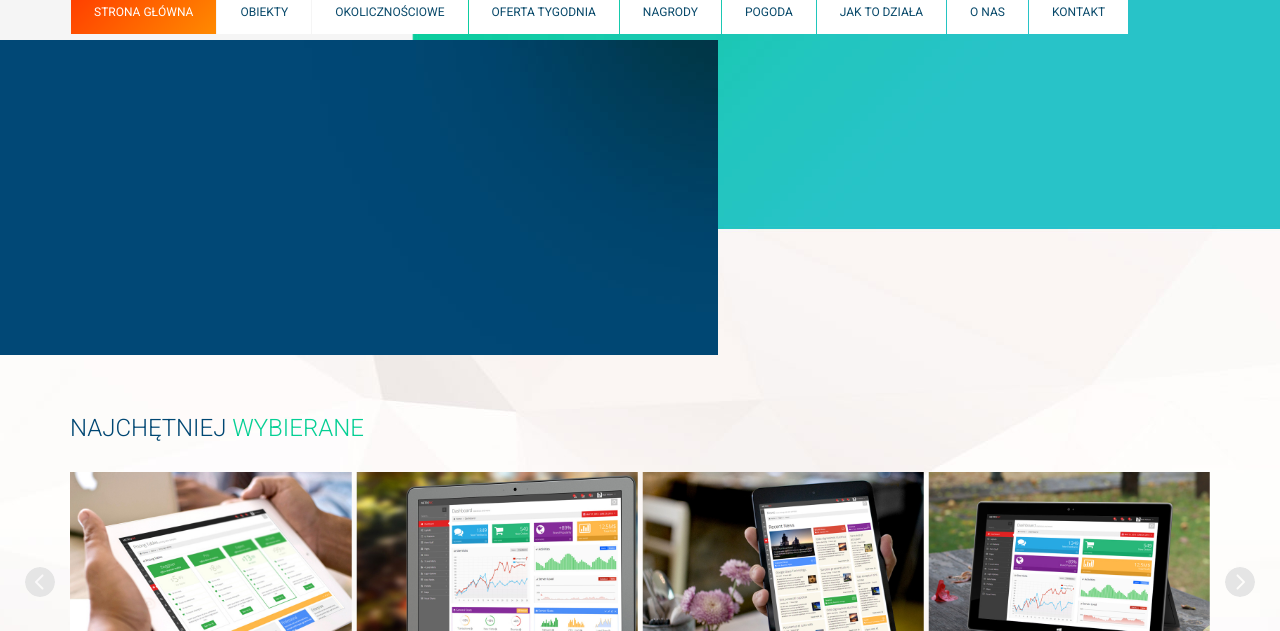
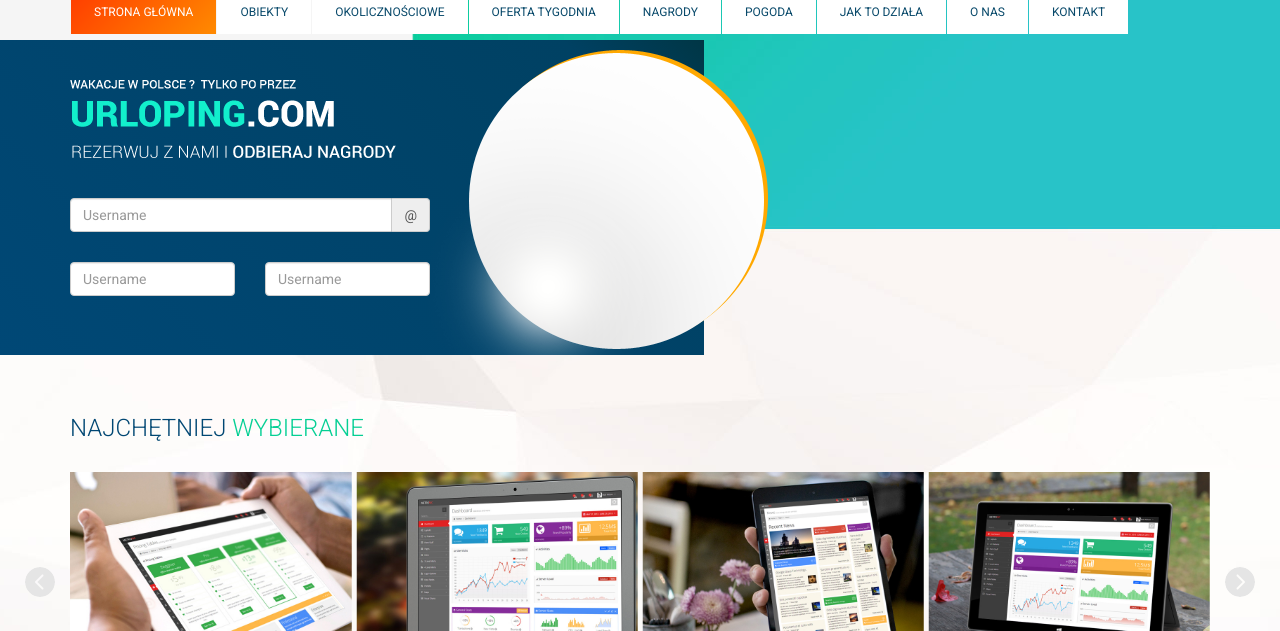
Before and after one commit to Blue-NET-work/urloping2, a plain HTML site: page index.html in a window 1280 px wide. Shown: the part 169-800 px from the top of the page. Drawn offline with Linux system fonts and the light colour scheme.

Commit message:
top change

```diff
--- a/assets/css/style.css
+++ b/assets/css/style.css
@@ -100,10 +100,33 @@ header nav .nav li a:hover{
 
 #top .bgTop{
 	position:absolute;
-	background:url(../img/bgTop.jpg) no-repeat left top;
-	background-size:contain;
-	width:100%;
+	background: #004876; /* Old browsers */
+	background: -moz-linear-gradient(45deg,  #004876 0%, #004163 86%, #003645 100%); /* FF3.6+ */
+	background: -webkit-gradient(linear, left bottom, right top, color-stop(0%,#004876), color-stop(86%,#004163), color-stop(100%,#003645)); /* Chrome,Safari4+ */
+	background: -webkit-linear-gradient(45deg,  #004876 0%,#004163 86%,#003645 100%); /* Chrome10+,Safari5.1+ */
+	background: -o-linear-gradient(45deg,  #004876 0%,#004163 86%,#003645 100%); /* Opera 11.10+ */
+	background: -ms-linear-gradient(45deg,  #004876 0%,#004163 86%,#003645 100%); /* IE10+ */
+	background: linear-gradient(45deg,  #004876 0%,#004163 86%,#003645 100%); /* W3C */
+	filter: progid:DXImageTransform.Microsoft.gradient( startColorstr='#004876', endColorstr='#003645',GradientType=1 ); /* IE6-9 fallback on horizontal gradient */
+	width:55%;
 	height:100%;
+}
+
+#top .urlopingInfo{
+	background:url(../img/urlopingInfo.png) no-repeat;
+	width:326px;
+	height:78px;
+	margin-top:40px;
+}
+
+#top .maps{
+	position:absolute;
+	background:url(../img/bgMapka.png) no-repeat;
+	width:343px;
+	height:360px;
+	left:50%;
+	margin-left:-215px;
+	top:10px;
 }
 
 /**************************************************************
@@ -229,6 +252,15 @@ header nav .nav li a:hover{
 {background-position:bottom center;}
 
 /**************************************************************
+============	Newsletter
+**************************************************************/
+section#newsletter{
+	background:#004876;
+	height:65px;
+}
+
+
+/**************************************************************
 ============	Footer
 **************************************************************/
 footer{
--- a/index.html
+++ b/index.html
@@ -130,11 +130,34 @@ Contact: support@blue-net.pl
 	<div class="container">
     	<div class="row">
         	<!-- wyszukiwarka -->
-        	<div class="col-md-6">
+        	<div class="col-md-4">
+
+            	<div class="urlopingInfo">
+                </div>
+
+            	<form class="m-t-40" method="post">
+
+                    <div class="input-group">
+                      <input type="text" class="form-control" placeholder="Username">
+                      <span class="input-group-addon">@</span>
+                    </div>
+
+                    <div class="row m-t-30">
+                    	<div class="col-md-6"><input type="text" class="form-control" placeholder="Username"></div>
+                    	<div class="col-md-6"><input type="text" class="form-control" placeholder="Username"></div>
+                    </div>
+
+                </form>
             </div>
         	<!-- ./end wyszukiwarka -->
-        	<div class="col-md-6"></div>
+        	<!-- slider -->
+        	<div class="col-md-offset-2 col-md-6">
+
+            </div>
+        	<!-- ./end slider -->
         </div>
+
+        <div class="maps"></div>
     </div>
 </section>
 <!-- END TOP -->
@@ -399,6 +422,12 @@ Contact: support@blue-net.pl
 
 <!-- BEGIN NEWSLETTER -->
 <section id="newsletter">
+	<div class="container">
+    	<div class="row">
+        	<div class="col-md-4">
+            </div>
+        </div>
+    </div>
 </section>
 <!-- END NEWSLETTER -->
 
```
Also changed, not shown: assets/img/bgMapka.png (added), assets/img/urlopingInfo.png (added).
